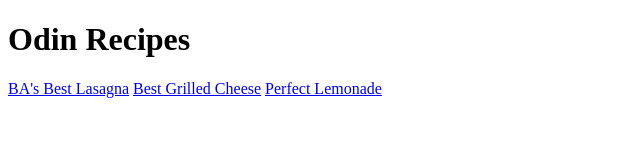
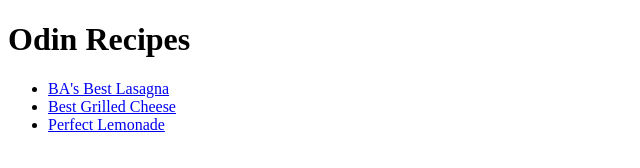
Before and after one commit to theiiienrique/odin-recipes, a plain HTML site: page index.html in a window 1280 px wide. Shown: the whole page, without its empty margins (0-640 px from the left). Drawn offline with Linux system fonts and the light colour scheme.

Commit message:
Changed links to unordered list

```diff
--- a/index.html
+++ b/index.html
@@ -6,8 +6,10 @@
 </head>
 <body>
      <h1>Odin Recipes</h1>
-     <a href="recipes/lasagna.html">BA's Best Lasagna</a>
-     <a href="recipes/grilled-cheese.html">Best Grilled Cheese</a>
-     <a href="recipes/lemonade.html">Perfect Lemonade</a>
+     <ul>
+        <li><a href="recipes/lasagna.html">BA's Best Lasagna</a></li>
+        <li><a href="recipes/grilled-cheese.html">Best Grilled Cheese</a></li>
+        <li><a href="recipes/lemonade.html">Perfect Lemonade</a></li>
+     </ul>
 </body>
 </html>
```
